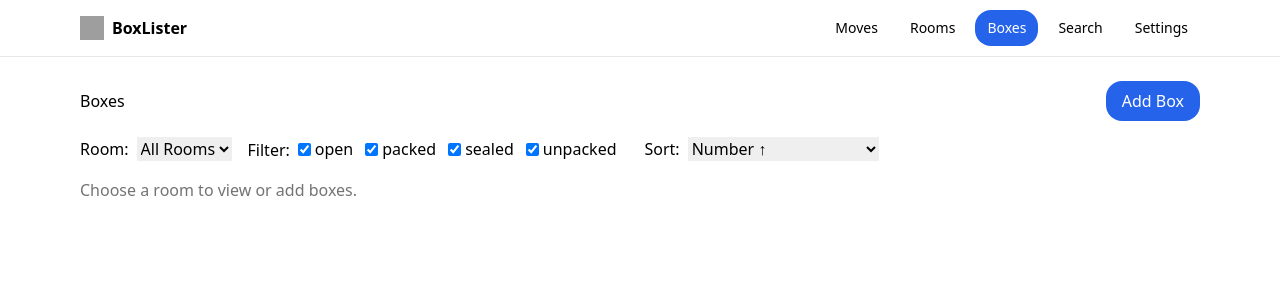
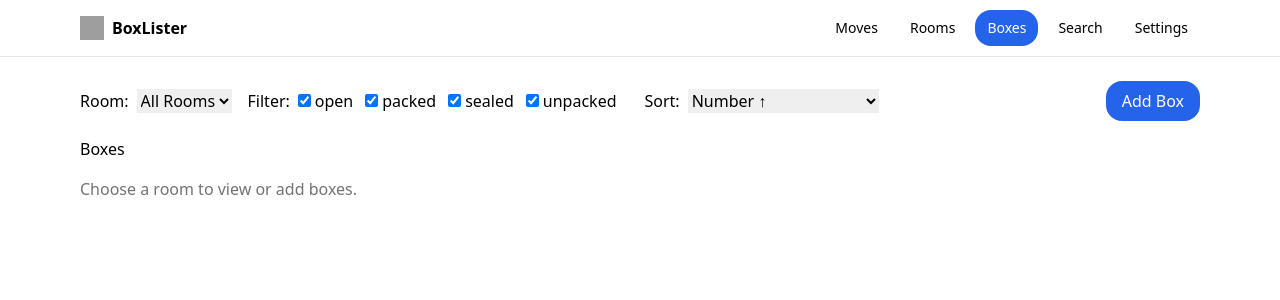
Before and after one commit to digiprofits/boxlisttest, a React (Vite) app: page /moves/1/boxes in a window 1280 px wide. Shown: the top 300 px of the page. Built offline with nearby package versions, Linux system fonts and the light colour scheme; grey boxes are pictures that could not be loaded.

Commit message:
Update Boxes.tsx

```diff
--- a/src/routes/Boxes.tsx
+++ b/src/routes/Boxes.tsx
@@ -1,10 +1,12 @@
 import { useEffect, useMemo, useState } from 'react';
 import { Link, useParams, useSearchParams } from 'react-router-dom';
-import { createBox, listBoxes, listRooms, updateBoxStatus, useUI } from '@/store';
+import { createBox, listBoxes, listRooms, listAllItemsInMove, updateBoxStatus, useUI } from '@/store';
 import type { BoxStatus } from '@/types';
 
 const STATUS: BoxStatus[] = ['open', 'packed', 'sealed', 'unpacked'];
 type SortKey = 'number-asc' | 'number-desc' | 'created-desc' | 'updated-desc';
+
+type Room = { id: string; name: string };
 
 export default function Boxes() {
   const { moveId } = useParams();
@@ -12,38 +14,39 @@ export default function Boxes() {
   const [params, setParams] = useSearchParams();
 
   const [boxes, setBoxes] = useState<any[]>([]);
-  const [rooms, setRooms] = useState<any[]>([]);
+  const [rooms, setRooms] = useState<Room[]>([]);
   const [roomId, setRoomId] = useState<string>(params.get('roomId') ?? 'ALL');
   const [sel, setSel] = useState<Record<BoxStatus, boolean>>({
-    open: true,
-    packed: true,
-    sealed: true,
-    unpacked: true,
+    open: true, packed: true, sealed: true, unpacked: true,
   });
   const [sort, setSort] = useState<SortKey>('number-asc');
   const [adding, setAdding] = useState(false);
+  const [itemCounts, setItemCounts] = useState<Record<string, number>>({}); // boxId -> count
 
-  useEffect(() => {
-    if (moveId) setCurrentMove(moveId);
-  }, [moveId]);
+  useEffect(() => { if (moveId) setCurrentMove(moveId); }, [moveId]);
 
   useEffect(() => {
     (async () => {
       if (!moveId) return;
-      const [bx, rm] = await Promise.all([listBoxes(moveId), listRooms(moveId)]);
+      const [bx, rm, items] = await Promise.all([listBoxes(moveId), listRooms(moveId), listAllItemsInMove(moveId)]);
       setBoxes(bx);
-      setRooms(rm);
+      setRooms(rm as Room[]);
+      // build counts without N queries
+      const counts: Record<string, number> = {};
+      for (const it of items) counts[it.boxId] = (counts[it.boxId] || 0) + 1;
+      setItemCounts(counts);
     })();
   }, [moveId]);
 
   // keep URL in sync with chosen room
   useEffect(() => {
     const p = new URLSearchParams(params);
-    if (roomId === 'ALL') p.delete('roomId');
-    else p.set('roomId', roomId);
+    if (roomId === 'ALL') p.delete('roomId'); else p.set('roomId', roomId);
     setParams(p, { replace: true });
     // eslint-disable-next-line react-hooks/exhaustive-deps
   }, [roomId]);
+
+  const roomsMap = useMemo(() => Object.fromEntries(rooms.map(r => [r.id, r])), [rooms]);
 
   const visible = useMemo(() => {
     let list = boxes;
@@ -51,14 +54,10 @@ export default function Boxes() {
     list = list.filter((b) => sel[b.status]);
     return [...list].sort((a, b) => {
       switch (sort) {
-        case 'number-asc':
-          return a.number.localeCompare(b.number, undefined, { numeric: true });
-        case 'number-desc':
-          return b.number.localeCompare(a.number, undefined, { numeric: true });
-        case 'created-desc':
-          return b.createdAt - a.createdAt;
-        case 'updated-desc':
-          return b.updatedAt - a.updatedAt;
+        case 'number-asc': return a.number.localeCompare(b.number, undefined, { numeric: true });
+        case 'number-desc': return b.number.localeCompare(a.number, undefined, { numeric: true });
+        case 'created-desc': return b.createdAt - a.createdAt;
+        case 'updated-desc': return b.updatedAt - a.updatedAt;
       }
     });
   }, [boxes, roomId, sel, sort]);
@@ -66,13 +65,8 @@ export default function Boxes() {
   async function handleAddBox() {
     if (!moveId || roomId === 'ALL') return;
     setAdding(true);
-    const res = await createBox(moveId, roomId);
+    await createBox(moveId, roomId);
     setAdding(false);
-    if ((res as any)?.error === 'DUPLICATE_NUMBER') {
-      alert('Box number conflict');
-      return;
-    }
-    // refresh list
     const bx = await listBoxes(moveId);
     setBoxes(bx);
   }
@@ -80,7 +74,36 @@ export default function Boxes() {
   return (
     <div className="space-y-4">
       <div className="flex items-center justify-between gap-3">
-        <h1 className="h1">Boxes</h1>
+        {/* Filters top row */}
+        <div className="flex flex-wrap items-center gap-4">
+          <div>
+            <label className="mr-2">Room:</label>
+            <select className="select" value={roomId} onChange={(e) => setRoomId(e.target.value)}>
+              <option value="ALL">All Rooms</option>
+              {rooms.map((r) => (<option key={r.id} value={r.id}>{r.name}</option>))}
+            </select>
+          </div>
+
+          <div>
+            <span className="mr-2">Filter:</span>
+            {STATUS.map((s) => (
+              <label key={s} className="mr-3 inline-flex items-center gap-1">
+                <input type="checkbox" checked={!!sel[s]} onChange={(e) => setSel((v) => ({ ...v, [s]: e.target.checked }))} /> {s}
+              </label>
+            ))}
+          </div>
+
+          <div>
+            <label className="mr-2">Sort:</label>
+            <select value={sort} onChange={(e) => setSort(e.target.value as SortKey)} className="select">
+              <option value="number-asc">Number ↑</option>
+              <option value="number-desc">Number ↓</option>
+              <option value="created-desc">Most Recent (created)</option>
+              <option value="updated-desc">Most Recent (updated)</option>
+            </select>
+          </div>
+        </div>
+
         <button
           className="btn btn-primary"
           onClick={handleAddBox}
@@ -91,63 +114,25 @@ export default function Boxes() {
         </button>
       </div>
 
-      <div className="flex flex-wrap items-center gap-4">
-        <div>
-          <label className="mr-2">Room:</label>
-          <select className="select" value={roomId} onChange={(e) => setRoomId(e.target.value)}>
-            <option value="ALL">All Rooms</option>
-            {rooms.map((r: any) => (
-              <option key={r.id} value={r.id}>
-                {r.name}
-              </option>
-            ))}
-          </select>
-        </div>
-
-        <div>
-          <span className="mr-2">Filter:</span>
-          {STATUS.map((s) => (
-            <label key={s} className="mr-3 inline-flex items-center gap-1">
-              <input
-                type="checkbox"
-                checked={!!sel[s]}
-                onChange={(e) => setSel((v) => ({ ...v, [s]: e.target.checked }))}
-              />{' '}
-              {s}
-            </label>
-          ))}
-        </div>
-
-        <div>
-          <label className="mr-2">Sort:</label>
-          <select
-            value={sort}
-            onChange={(e) => setSort(e.target.value as SortKey)}
-            className="select"
-          >
-            <option value="number-asc">Number ↑</option>
-            <option value="number-desc">Number ↓</option>
-            <option value="created-desc">Most Recent (created)</option>
-            <option value="updated-desc">Most Recent (updated)</option>
-          </select>
-        </div>
-      </div>
+      {/* Title moved below controls */}
+      <h1 className="h1">Boxes</h1>
 
       <div className="grid sm:grid-cols-2 lg:grid-cols-3 gap-3">
         {visible.length === 0 ? (
           <div className="text-neutral-500">
-            {roomId === 'ALL'
-              ? 'Choose a room to view or add boxes.'
-              : 'No boxes found in this room yet.'}
+            {roomId === 'ALL' ? 'Choose a room to view or add boxes.' : 'No boxes found in this room yet.'}
           </div>
         ) : (
           visible.map((b) => (
             <div key={b.id} className="card p-4">
-              <div className="flex items-center justify-between">
-                <div className="font-semibold">
-                  <span className="text-neutral-500 mr-1">#{b.number}</span>
-                  Box
+              <div className="flex items-start justify-between gap-3">
+                <div className="space-y-1">
+                  <div className="font-semibold text-lg">#{b.number}</div>
+                  <div className="text-sm text-neutral-600">Room: {roomsMap[b.roomId]?.name || '—'}</div>
+                  <div className="text-sm text-neutral-600">Items: {itemCounts[b.id] ?? 0}</div>
                 </div>
+                <div className="text-right">
+                  <div className="text-xs text-neutral-600 mb-1">Status:</div>
                   <select
                     className="select"
                     value={b.status}
@@ -157,17 +142,14 @@ export default function Boxes() {
                       setBoxes(bx);
                     }}
                   >
-                  {STATUS.map((s) => (
-                    <option key={s} value={s}>
-                      {s}
-                    </option>
-                  ))}
+                    {STATUS.map((s) => (<option key={s} value={s}>{s}</option>))}
                   </select>
                 </div>
+              </div>
 
-              <div className="mt-2 flex justify-between">
-                <Link className="btn btn-ghost" to={`/moves/${b.moveId}/boxes/${b.id}`}>
-                  Details
+              <div className="mt-3">
+                <Link className="btn btn-ghost w-full" to={`/moves/${b.moveId}/boxes/${b.id}`}>
+                  Add/Edit Items
                 </Link>
               </div>
             </div>
```
Lines whose indentation alone changed are shown as unchanged.
